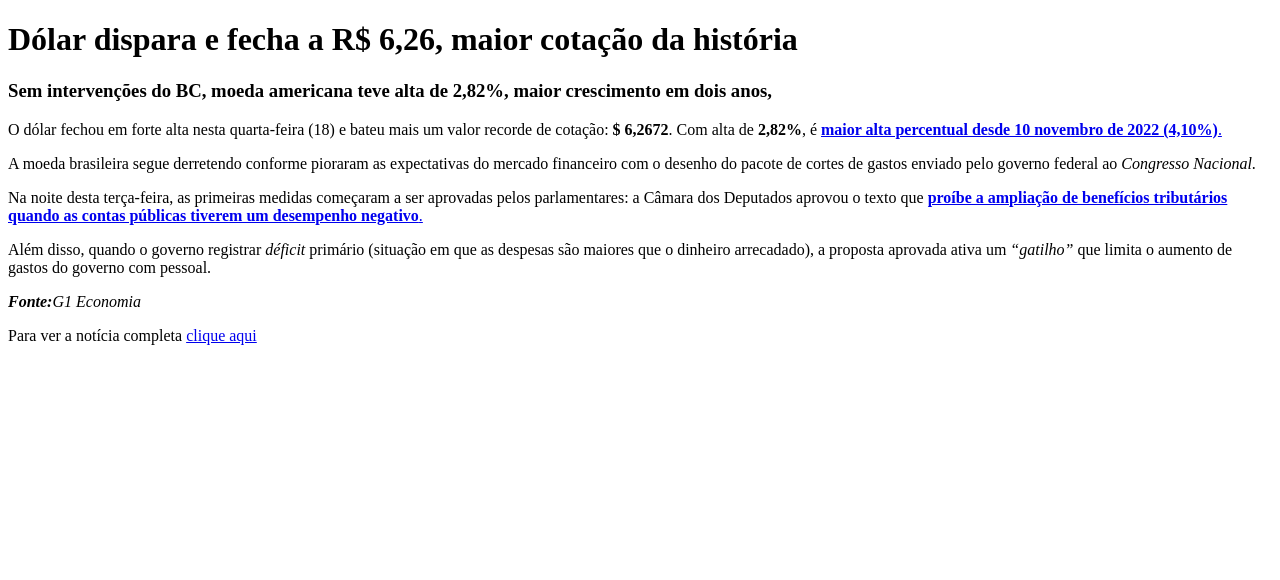
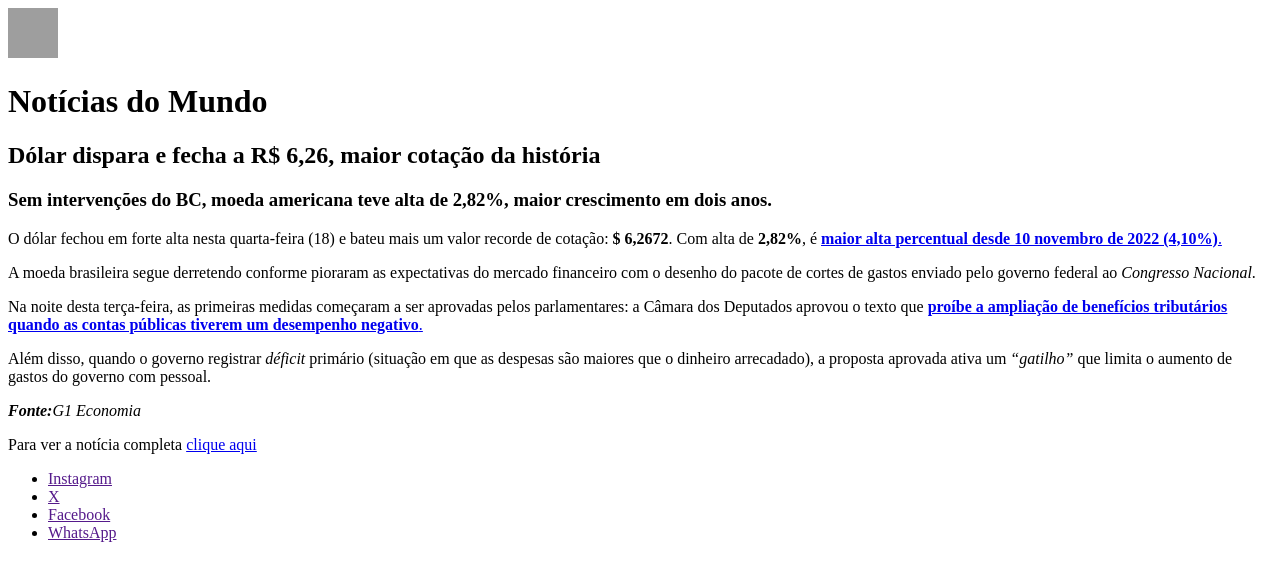
Before and after one commit to Thauany-Silva/desenvolve-introducao-web, a plain HTML site: page 3. Notícia.html in a window 1280 px wide. Drawn offline with Linux system fonts and the light colour scheme; grey boxes are pictures that could not be loaded.

Commit message:
Update 3. Notícia.html

```diff
--- a/3. Notícia.html
+++ b/3. Notícia.html
@@ -4,35 +4,42 @@
         <title> Notícias do Mundo </title>
     </head>
     <body>
-       <h1>
-        Dólar dispara e fecha a R$ 6,26, maior cotação da história
-       </h1>
+        <header>
+            <img src="https://fastly.picsum.photos/id/580/50/50.jpg?hmac=yPxBr-F4FVv7RKsjphsumruWXOyWk0hUVlc4-mlhgEo">
+            <h1>
+                Notícias do Mundo </h1>
+        </header>
+       <h2>
+        Dólar dispara e fecha a R$ 6,26, maior cotação da história </h2>
        <h3>
-        Sem intervenções do BC, moeda americana teve alta de 2,82%, maior crescimento em dois anos,
-       </h3>
+        Sem intervenções do BC, moeda americana teve alta de 2,82%, maior crescimento em dois anos.  </h3>
        <p>
         O dólar fechou em forte alta nesta quarta-feira (18) e bateu mais um valor recorde de cotação: <strong>$ 6,2672</strong>.
         Com alta de <strong>2,82%</strong>, é <a href= https://g1.globo.com/economia/noticia/2022/11/10/dolar.ghtml>
-            <strong>maior alta percentual desde 10 novembro de 2022 (4,10%)</strong>.</a>
-       </p>
+            <strong>maior alta percentual desde 10 novembro de 2022 (4,10%)</strong>.</a> </p>
        <p>
         A moeda brasileira segue derretendo conforme pioraram as expectativas do mercado financeiro com o desenho do
-        pacote de cortes de gastos enviado pelo governo federal ao <em>Congresso Nacional</em>.
-       </p>
+        pacote de cortes de gastos enviado pelo governo federal ao <em>Congresso Nacional</em>. </p>
        <p>
         Na noite desta terça-feira, as primeiras medidas começaram a ser aprovadas pelos parlamentares:
         a Câmara dos Deputados aprovou o texto que
         <a href="https://g1.globo.com/politica/noticia/2024/12/17/corte-de-gastos-camara-aprova-texto-base-que-limita-beneficios-fiscais-e-despesa-com-pessoal-em-caso-de-deficit.ghtml">
-            <strong>proíbe a ampliação de benefícios tributários quando as contas públicas tiverem um desempenho negativo</strong>.</a>
-       </p>
+            <strong>proíbe a ampliação de benefícios tributários quando as contas públicas tiverem um desempenho negativo</strong>.</a> </p>
        <p>
         Além disso, quando o governo registrar <em>déficit</em> primário (situação em que as despesas são maiores que o dinheiro arrecadado),
-        a proposta aprovada ativa um <em><q>gatilho</q></em> que limita o aumento de gastos do governo com pessoal.
-       </p>
+        a proposta aprovada ativa um <em><q>gatilho</q></em> que limita o aumento de gastos do governo com pessoal.</p>
 
        <em><strong>Fonte:</strong>G1 Economia</em>
        <p>
-        Para ver a notícia completa <a href="https://g1.globo.com/economia/noticia/2024/12/18/dolar-ibovespa.ghtml">clique aqui</a>
-       </p>
+        Para ver a notícia completa <a href="https://g1.globo.com/economia/noticia/2024/12/18/dolar-ibovespa.ghtml">clique aqui</a> </p>
+
+       <footer>
+        <ul>
+            <li> <a href="">Instagram</a></li>
+            <li> <a href="">X</a></li>
+            <li> <a href="">Facebook</a></li>
+            <li> <a href="">WhatsApp</a></li>
+        </ul>
+       </footer>
     </body>
 </html>
```
